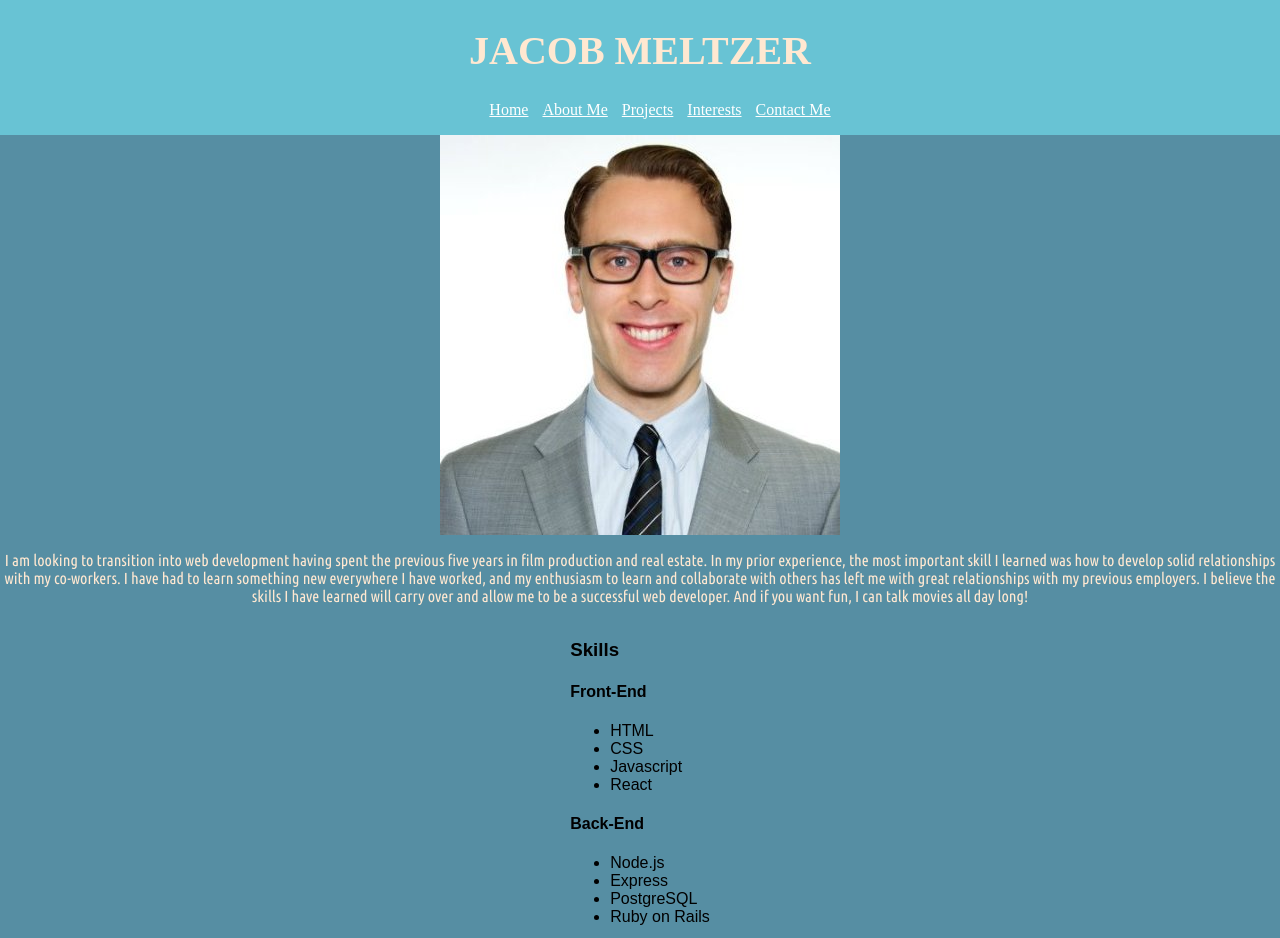
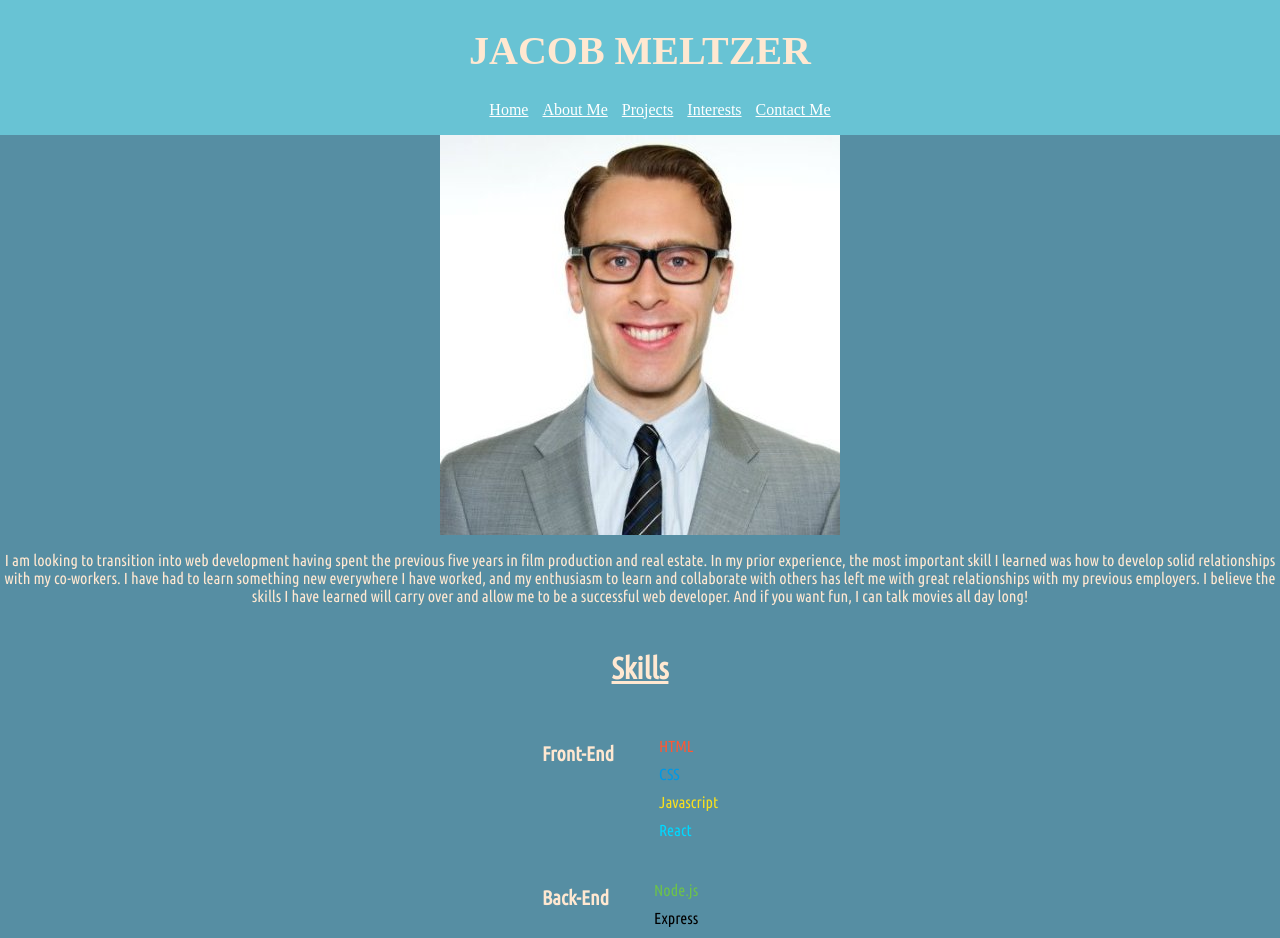
Before and after one commit to jakemeltzer333/my-portfolio, a React (Create React App) app in the folder portfolio/: page / in a window 1280 px wide. Shown: the top 938 px of the page. Built offline with nearby package versions, Linux system fonts and the light colour scheme; a web font is replaced by a local one.

Commit message:
style skills section

```diff
--- a/portfolio/src/App.css
+++ b/portfolio/src/App.css
@@ -29,6 +29,71 @@ body {
   align-items: center;
   justify-content: center;
   background-color: #568ea3;
+}
+
+.skills-header {
+  text-align: center;
+  font-family: 'Ubuntu Condensed', sans-serif;
+  color: #ffe8d1;
+  font-size: 30px;
+  text-decoration: underline;
+}
+
+.skill-type {
+  color: #ffe8d1;
+  font-size: 20px;
+}
+
+.skill-names {
+  font-family: 'Ubuntu Condensed', sans-serif;
+}
+
+.front-end, .back-end {
+  display: flex;
+  flex-direction: row;
+}
+
+.front-end-list, .back-end-list {
+  list-style: none;
+}
+
+.html {
+  color: #ff5733;
+  padding: 5px;
+}
+
+.css {
+  color: #0099e5;
+  padding: 5px;
+}
+
+.js {
+  color: #f7df1e;
+  padding: 5px;
+}
+
+.react {
+  color: #00d8ff;
+  padding: 5px;
+}
+
+.node {
+  color: #6cc24a;
+  padding: 5px;
+}
+
+.express {
+  padding: 5px;
+}
+
+.sql {
+  color: #0064a5;
+  padding: 5px;
+}
+
+.rails {
+  color: #cc0000;
+  padding: 5px;
 }
 
 .about-header {
```
